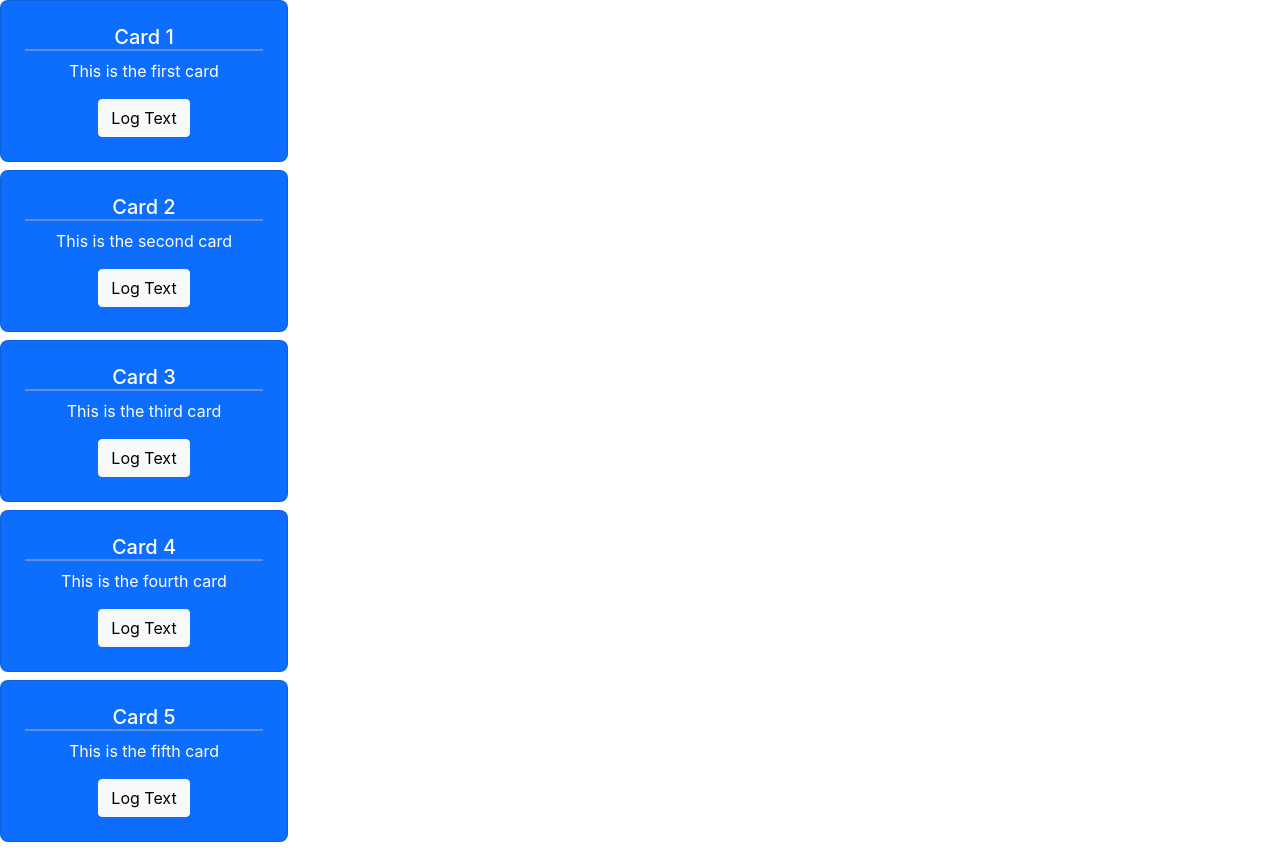
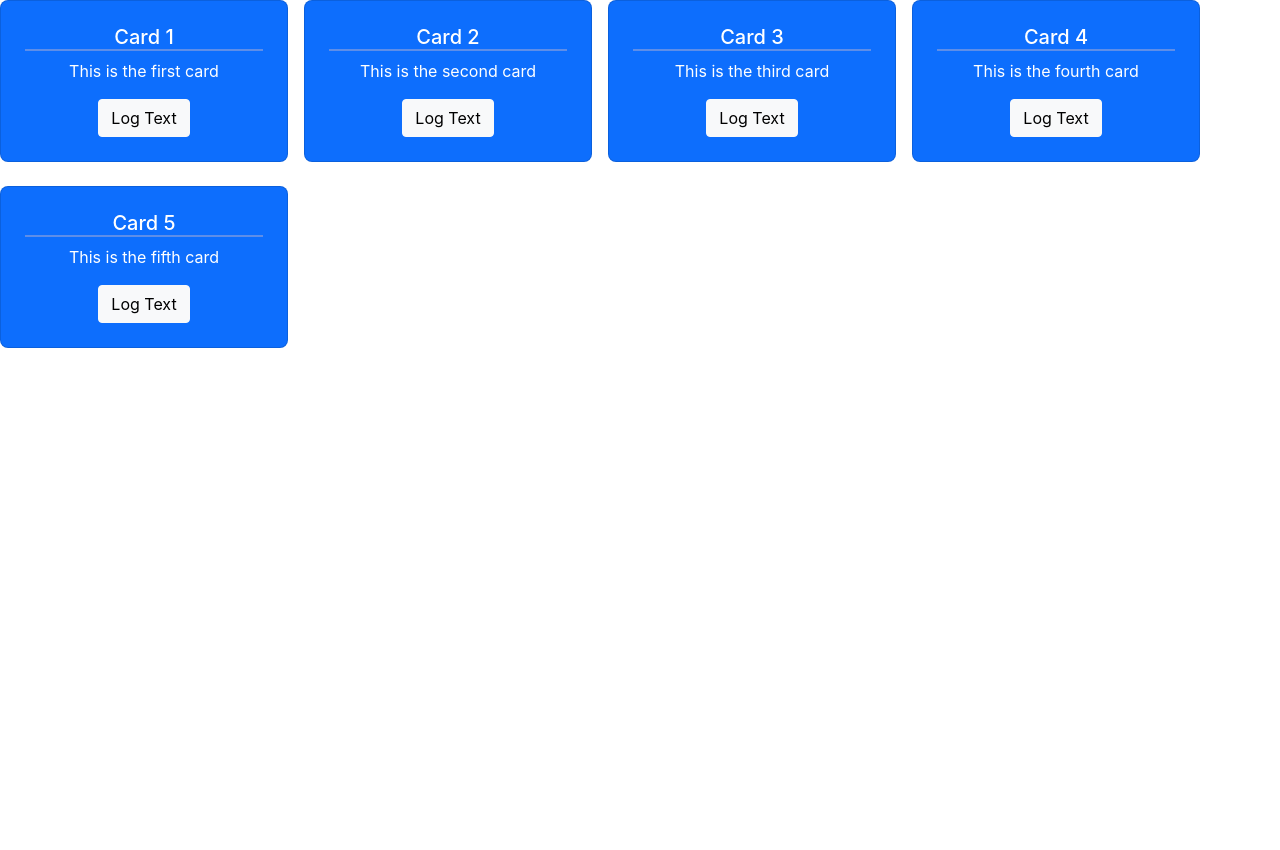
Before and after one commit to himanshunaidu/react_state_pract, a React (Create React App) app: page / in a window 1280 px wide. After the commit the page ends 800 px from the top, so only its background shows below. Built offline with nearby package versions, Linux system fonts and the light colour scheme.

Commit message:
Card Display container layout

```diff
--- a/src/components/UI/CardsDisplay/CardsDisplay.js
+++ b/src/components/UI/CardsDisplay/CardsDisplay.js
@@ -6,7 +6,7 @@ import cardData from "../../../data/cards";
 
 const CardsDisplay = (props) => {
   return (
-    <>
+    <div className={[styles.container].join(" ")}>
       {cardData.map((data, index) => {
         return (
           <Card
@@ -26,7 +26,7 @@ const CardsDisplay = (props) => {
           </Card>
         );
       })}
-    </>
+    </div>
   );
 };
 
--- a/src/components/UI/CardsDisplay/CardsDisplay.module.css
+++ b/src/components/UI/CardsDisplay/CardsDisplay.module.css
@@ -1,3 +1,12 @@
+.container {
+  /* The following can be done using react-bootstrap directly. But won't be done for flexibility */
+  display: flex;
+  flex-direction: row;
+  flex-wrap: wrap;
+  justify-content: left;
+  gap: 1em 1em;
+}
+
 .card_display {
   border-radius: 0.5em;
   padding: 0.5em;
```
